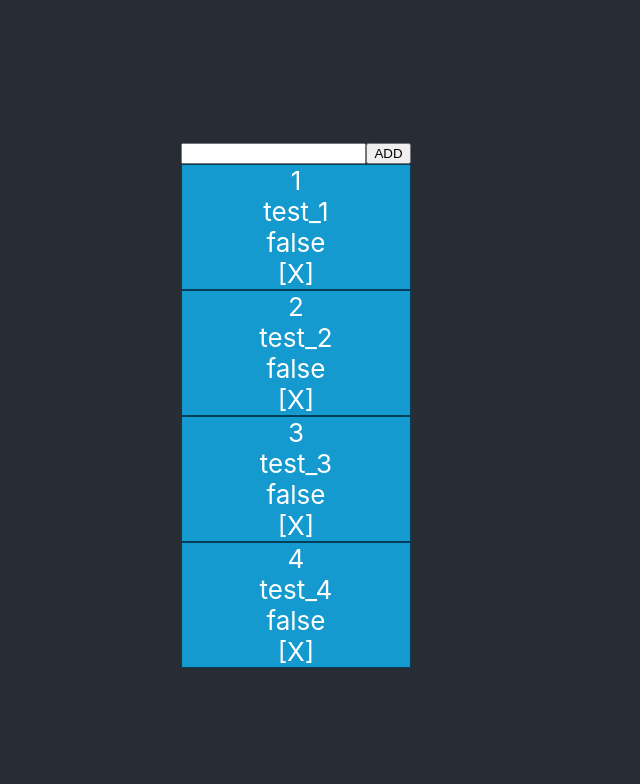
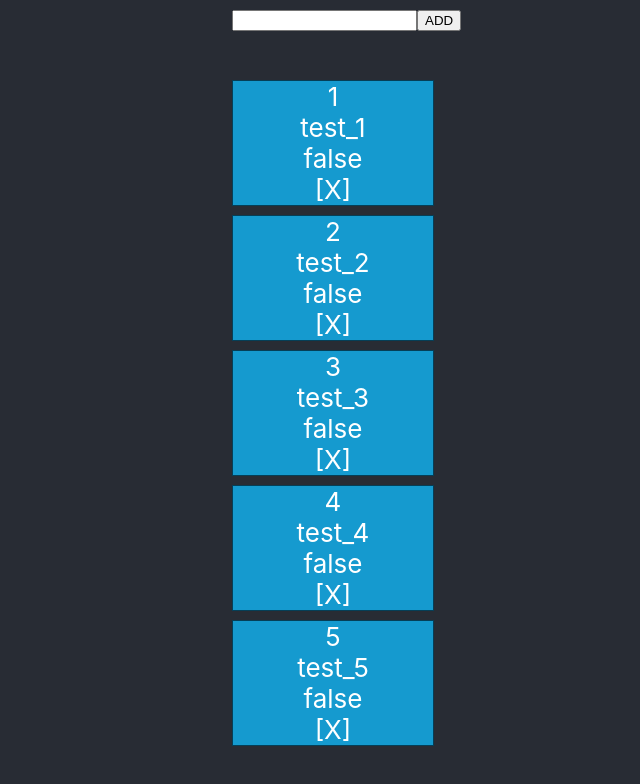
Before and after one commit to Gico735/toDoList-with-anim, a React (Create React App) app: page / in a window 1280 px wide. Shown: the top 784 px of the page, without its empty margins (344-984 px from the left). Built offline with nearby package versions, Linux system fonts and the light colour scheme.

Commit message:
make normas  animate

```diff
--- a/src/components/List/List.css
+++ b/src/components/List/List.css
@@ -0,0 +1,13 @@
+.list__wrap {
+  position: absolute;
+  left: 45%;
+  top: 10%;
+  width: 200px;
+  height: 70%;
+}
+
+.list__add {
+  position: absolute;
+  left: 45%;
+  top: 0;
+}
--- a/src/components/List/List.js
+++ b/src/components/List/List.js
@@ -12,23 +12,33 @@ class List extends React.Component {
         {
           id: 1,
           desc: 'test_1',
-          done: false
+          done: false,
+          posId: 0
         },
         {
           id: 2,
           desc: 'test_2',
-          done: false
+          done: false,
+          posId: 1
         },
         {
           id: 3,
           desc: 'test_3',
-          done: false
+          done: false,
+          posId: 2
         },
         {
           id: 4,
           desc: 'test_4',
-          done: false
+          done: false,
+          posId: 3
         },
+        {
+          id: 5,
+          desc: 'test_5',
+          done: false,
+          posId: 4
+        }
       ]
     }
   }
@@ -80,19 +90,46 @@ class List extends React.Component {
     this.sortTasks(tasks)
   }
 
+  // sortTasks = (tasks) => {
+  //   tasks.forEach((el, i) => {
+  //     tasks.forEach((elem, j) => {
+  //       if (j === tasks.length - 1) return
+  //       if (i === tasks.length - 1) return
+  //       console.log(el.id, el.posId, '>', tasks[j + 1].posId, tasks[j + 1].id, 'asdasd', i)
+  //       if ((el.done < tasks[j + 1].done) && (el.posId < tasks[j + 1].posId)) {
+  //         const old = el.posId
+  //         tasks[i].posId = tasks[j + 1].posId
+  //         tasks[j + 1].posId = old
+  //         console.log('asd')
+  //       } else if (el.done === tasks[j + 1].done) {
+  //         if (el.posId > tasks[j + 1].posId) {
+  //           const old = el.posId
+  //           tasks[i].posId = tasks[j + 1].posId
+  //           tasks[j + 1].posId = old
+  //           console.log('qwe')
+  //         }
+  //       }
+  //     })
+  //   })
+  //   this.setState({ tasks })
+  // }
+
   sortTasks = (tasks) => {
-    tasks.map(() => {
-      tasks.map((elem, i) => {
-        if (i === tasks.length - 1) return
-        if (elem.done < tasks[i + 1].done) {
-          const old = elem
-          tasks[i] = tasks[i + 1]
-          tasks[i + 1] = old
-        } else if (elem.done === tasks[i + 1].done) {
-          if (elem.id > tasks[i + 1].id) {
-            const old = elem
-            tasks[i] = tasks[i + 1]
-            tasks[i + 1] = old
+    tasks.forEach(el1 => {
+      tasks.forEach(el2 => {
+        if (el1.id === el2.id || el1.id > el2.id) return
+        if ((el1.done < el2.done) && (el1.posId < el2.posId)) {
+          const old = el1.posId
+          el1.posId = el2.posId
+          el2.posId = old
+        } else if ((el1.done === el2.done)) {
+          if (el1.id === 3 || el1.id === 1) {
+            console.log(el1.id, el2.id)
+          }
+          if ((el1.posId > el2.posId) && (el1.id < el2.id)) {
+            const old = el1.posId
+            el1.posId = el2.posId
+            el2.posId = old
           }
         }
       })
@@ -104,12 +141,12 @@ class List extends React.Component {
     const { input, tasks } = this.state
     return (
       <div className='List'>
-        <div className='add'>
+        <div className='list__add'>
           <input value={input} onChange={this.changeInput} type='text' className='add__input' />
           <button onClick={this.addTask} className='add__btn'>ADD</button>
         </div>
         <div className='list__wrap'>
-          <FlipMove>
+          {/* <FlipMove> */}
           {
             tasks.map(el => {
               console.log(el)
@@ -118,7 +155,7 @@ class List extends React.Component {
               )
             })
           }
-          </FlipMove>
+          {/* </FlipMove> */}
         </div>
       </div>
     )
--- a/src/components/ListItem/ListItem.css
+++ b/src/components/ListItem/ListItem.css
@@ -1,6 +1,12 @@
 .listitem {
   background-color: rgb(21, 154, 207);
   border: 1px solid rgb(5, 63, 87);
+  transition: all .5s;
+  animation-timing-function: cubic-bezier(0.445, 0.05, 0.55, 0.95);
+  position: absolute;
+  left: 0;
+  top: 0;
+  width: 200px;
 }
 
 .listitem__check {
--- a/src/components/ListItem/ListItem.js
+++ b/src/components/ListItem/ListItem.js
@@ -3,27 +3,17 @@ import './ListItem.css'
 
 
 class ListItem extends React.Component {
-  constructor(props) {
-    super(props);
-    this.state = {
-      ...this.props.task,
-    }
-  }
-
-  componentWillReceiveProps() {
-    this.setState({
-      ...this.props.task
-    })
-  }
 
   render() {
-    const { id , desc, done} = this.state
+    const { id, desc, done, posId } = this.props.task
+    const { checkTask, removeTask } = this.props
+    const top = 135 * posId;
     return (
-      <div className='listitem'>
+      <div className='listitem' style={{top: top}}>
         <div className='listitem__key'>{id}</div>
         <div className='listitem__name'>{desc}</div>
-        <div data-task={id} onClick={this.props.checkTask}  className='listitem__check'>{done === false ? 'false' : 'true'}</div>
-        <div data-task={id} onClick={this.props.removeTask} className='listitem__remove'>[X]</div>
+        <div data-task={id} onClick={checkTask} className='listitem__check'>{done === false ? 'false' : 'true'}</div>
+        <div data-task={id} onClick={removeTask} className='listitem__remove'>[X]</div>
       </div>
     )
   }
--- a/src/index.css
+++ b/src/index.css
@@ -6,6 +6,7 @@ body {
     sans-serif;
   -webkit-font-smoothing: antialiased;
   -moz-osx-font-smoothing: grayscale;
+  background-color: grey;
 }
 
 code {
--- a/src/index.js
+++ b/src/index.js
@@ -9,4 +9,4 @@ ReactDOM.render(<App />, document.getElementById('root'));
 // If you want your app to work offline and load faster, you can change
 // unregister() to register() below. Note this comes with some pitfalls.
 // Learn more about service workers: http://bit.ly/CRA-PWA
-serviceWorker.unregister();
+// serviceWorker.unregister();
```
Lines whose indentation alone changed are shown as unchanged.
